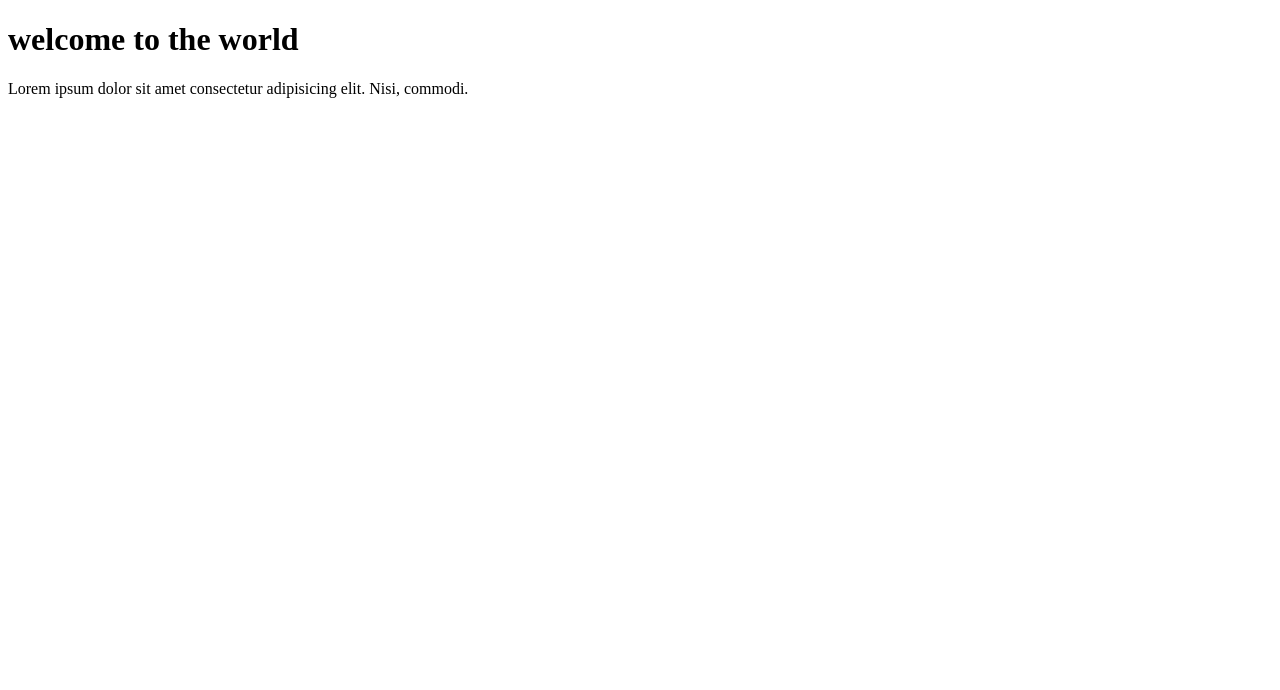
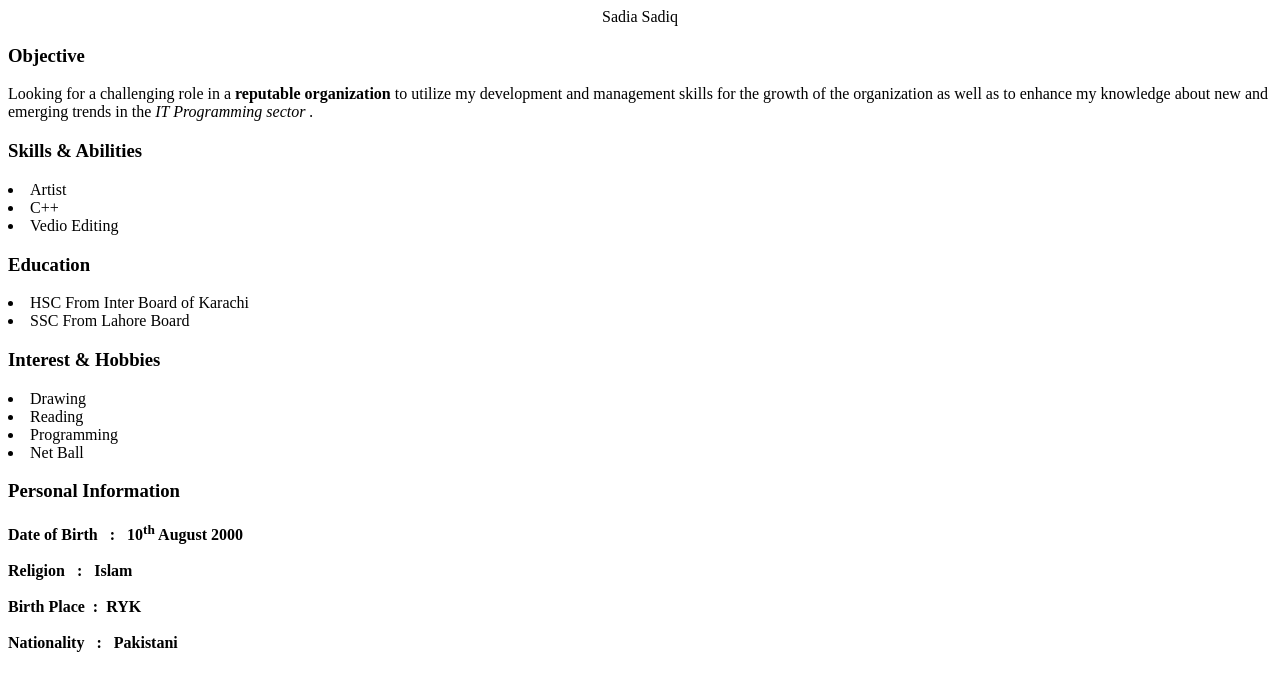
Before and after one commit to SadiaSadiq1214/SMIT-WMA-Assignments, a plain HTML site: page index.html in a window 1280 px wide. Drawn offline with Linux system fonts and the light colour scheme.

Commit message:
Add files via upload

```diff
--- a/index.html
+++ b/index.html
@@ -4,11 +4,35 @@
     <meta charset="UTF-8">
     <meta name="viewport" content="width=device-width, initial-scale=1.0">
     <title>Document</title>
-    <link rel="stylesheet" href="style.css">
 </head>
 <body>
-    <h1>welcome to the world</h1>
-    <p>Lorem ipsum dolor sit amet consectetur adipisicing elit. Nisi, commodi.</p>
+    <center>Sadia Sadiq</center>
+    <h3>Objective</h3>
+    <p>Looking for a challenging role in a <b>reputable organization</b> to utilize my development and management skills for the growth of the organization as well as to enhance my knowledge about new and emerging trends in the <i>IT Programming sector .</i> </p>
+    <h3>Skills & Abilities</h3>
+    <li>Artist</li>
+    <li>C++</li>
+    <li>Vedio Editing</li>
+     <h3>Education</h3>
+     <li>HSC From Inter Board of Karachi</li>
+     <li>SSC From Lahore Board </li>
+     <h3>Interest & Hobbies </h3>
+     <li>Drawing</li>
+     <li>Reading</li>
+     <li>Programming</li>
+     <li>Net Ball</li>
+     <h3>Personal Information</h3>
+    <B>Date of Birth&nbsp;&nbsp; :&nbsp;&nbsp; 10<sup>th</sup> August 2000</B>
+    <br>
+    <br>
+    <b>Religion&nbsp;&nbsp; :&nbsp;&nbsp; Islam</b>
+    <br>
+    <br>
+    <b>Birth Place&nbsp;&nbsp;:&nbsp;&nbsp;RYK</b>
+    <br>
+    <br>
+    <b>Nationality&nbsp;&nbsp; :&nbsp;&nbsp; Pakistani</b>
+    <br>
 
 </body>
 </html>
```
